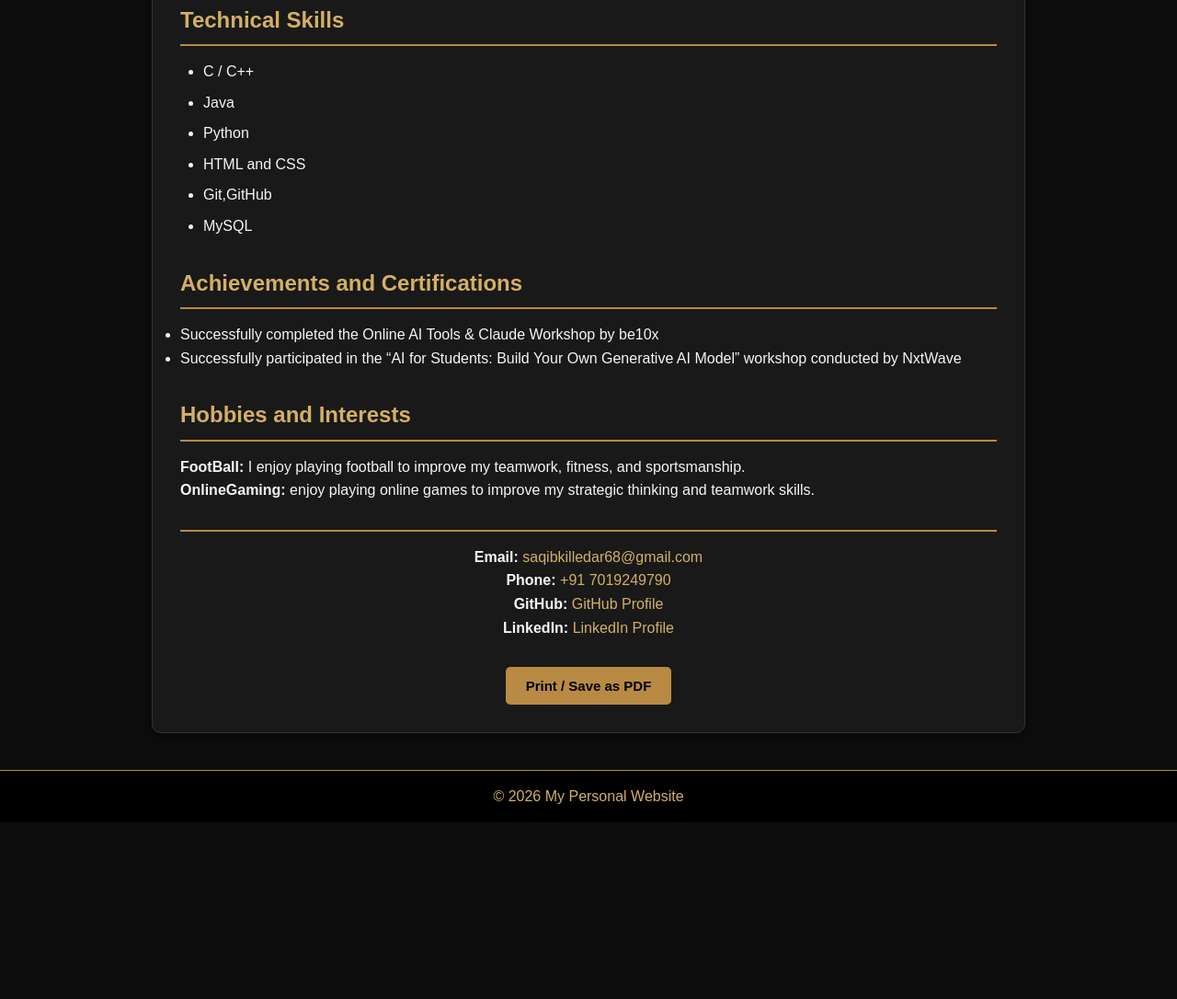
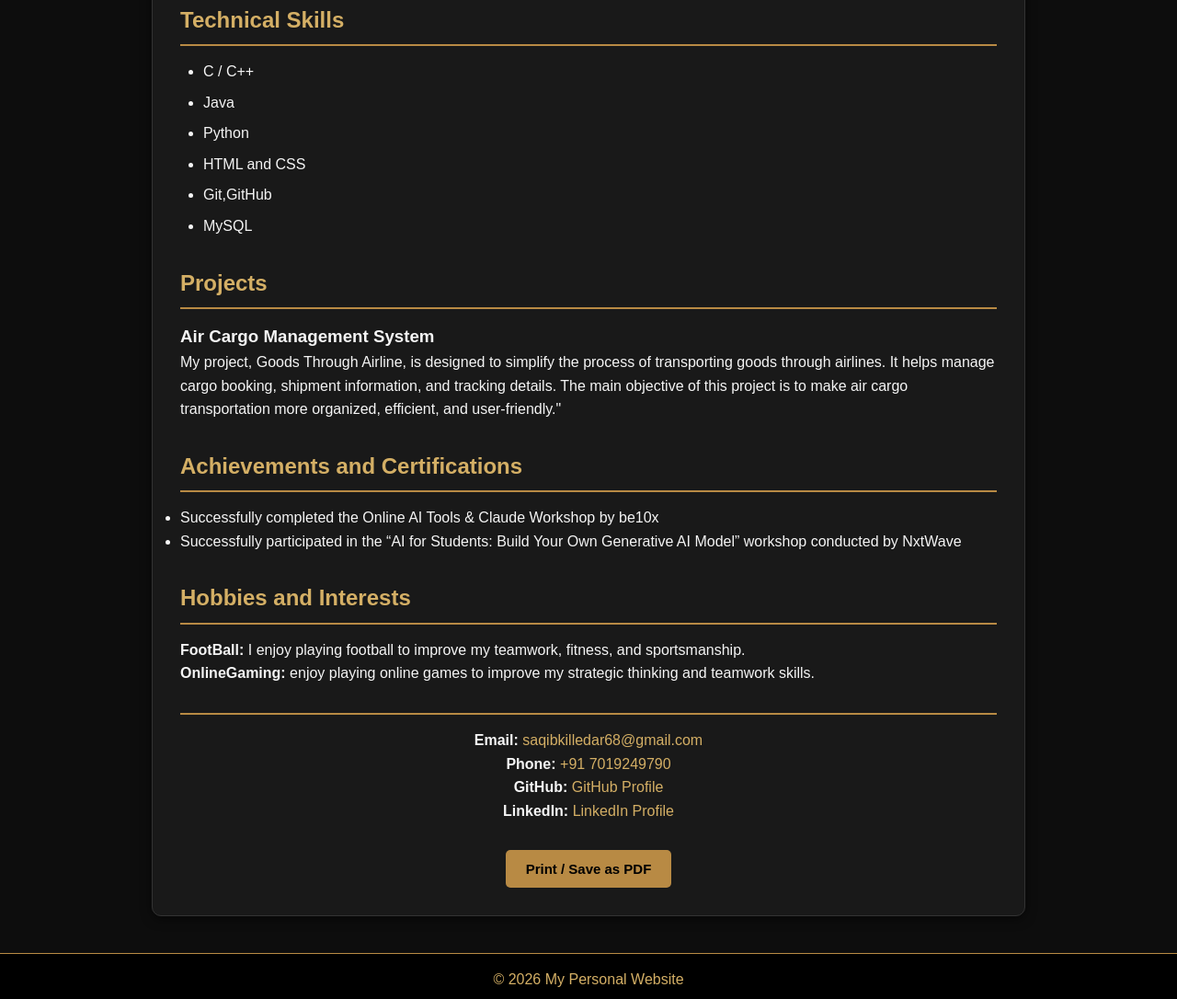
Before and after one commit to saqib-cse/saqib-portfolio, a plain HTML site: page resume.html in a window 1280 px wide. Shown: the part 819-1905 px from the top of the page at 92% size. Before the commit the page ends 1713 px from the top, so only its background shows below. Drawn offline with Linux system fonts and the light colour scheme; a script that the page names is missing.

Commit message:
Update resume.html

```diff
--- a/resume.html
+++ b/resume.html
@@ -83,6 +83,15 @@
             </ul>
         </section>
         <section>
+            <h2>Projects</h2>
+
+            <h3>Air Cargo Management System</h3>
+            <p>
+        My project, Goods Through Airline, is designed to simplify the process of transporting goods through airlines. It helps manage cargo booking, shipment information,
+        and tracking details. The main objective of this project is to make air cargo transportation more organized, efficient, and user-friendly."
+
+        </section>
+        <section>
             <h2>Achievements and Certifications</h2>
 
             <ul>
```
